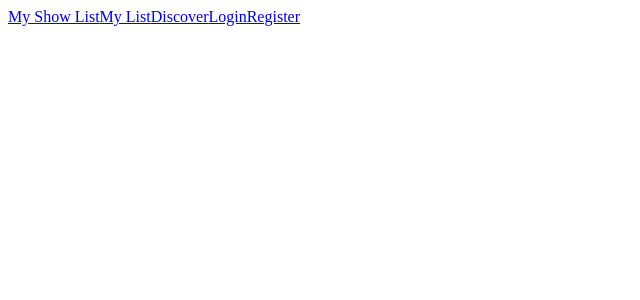
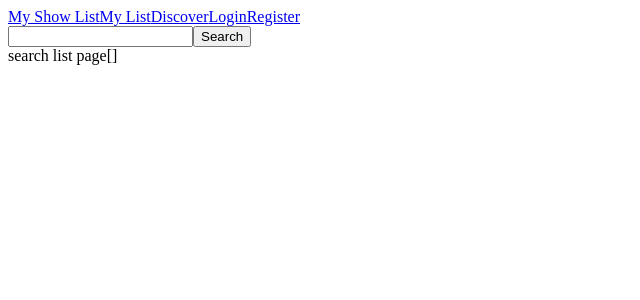
Before and after one commit to ozan98/my-show-list, a React (Create React App) app in the folder frontend/: page /searchpage in a window 1280 px wide. Shown: the top 300 px of the page, without its empty margins (0-640 px from the left). Built offline with nearby package versions, Linux system fonts and the light colour scheme.

Commit message:
[build][frontend] getting searched data in search page

```diff
--- a/frontend/src/App.js
+++ b/frontend/src/App.js
@@ -7,7 +7,7 @@ import Login from './pages/Login'
 import Register from './pages/Register'
 import LandingPage from './pages/LandingPage'
 import Info from './pages/Info'
-// import SeachList from './pages/SearchList'
+import SearchListPage from './pages/SearchListPage'
 
 
 
@@ -23,6 +23,7 @@ function App() {
           <Route path='/login' element={<Login />} />
           <Route path='/register' element={<Register />} />
           <Route path='/info' element={<Info />} />
+          <Route path='/searchpage' element={<SearchListPage />} />
         </Routes>
       </Router>
     </>
--- a/frontend/src/components/SearchForm.jsx
+++ b/frontend/src/components/SearchForm.jsx
@@ -1,15 +1,18 @@
-import {useSelector, useDispatch} from 'react-redux'
+import {useDispatch} from 'react-redux'
 import {getSearchedMedia} from '../features/tmdb/tmdbSlice'
+import {useNavigate} from 'react-router-dom'
 import {useState} from 'react'
 
 function SearchForm() {
     const dispatch = useDispatch()
-    const {searchedMedia} = useSelector((state) => state.tmdb)
+    const navigate = useNavigate()
+
     const [searchString, setSearchString] = useState('')
 
     const onSubmit = (e) => {
         e.preventDefault()
         dispatch(getSearchedMedia(searchString))
+        navigate('/searchpage')
     }
 
     return (
--- /dev/null
+++ b/frontend/src/pages/SearchListPage.jsx
@@ -0,0 +1,16 @@
+import SearchForm from '../components/SearchForm'
+import {useSelector} from 'react-redux'
+
+
+function SearchListPage() {
+    const {searchedMedia} = useSelector((state) => state.tmdb)
+    return (
+        <>
+            <SearchForm />
+            search list page
+            {JSON.stringify(searchedMedia)}
+        </>
+    )
+}
+
+export default SearchListPage
```
Also changed, not shown: frontend/src/pages/SearchList.jsx (deleted).
